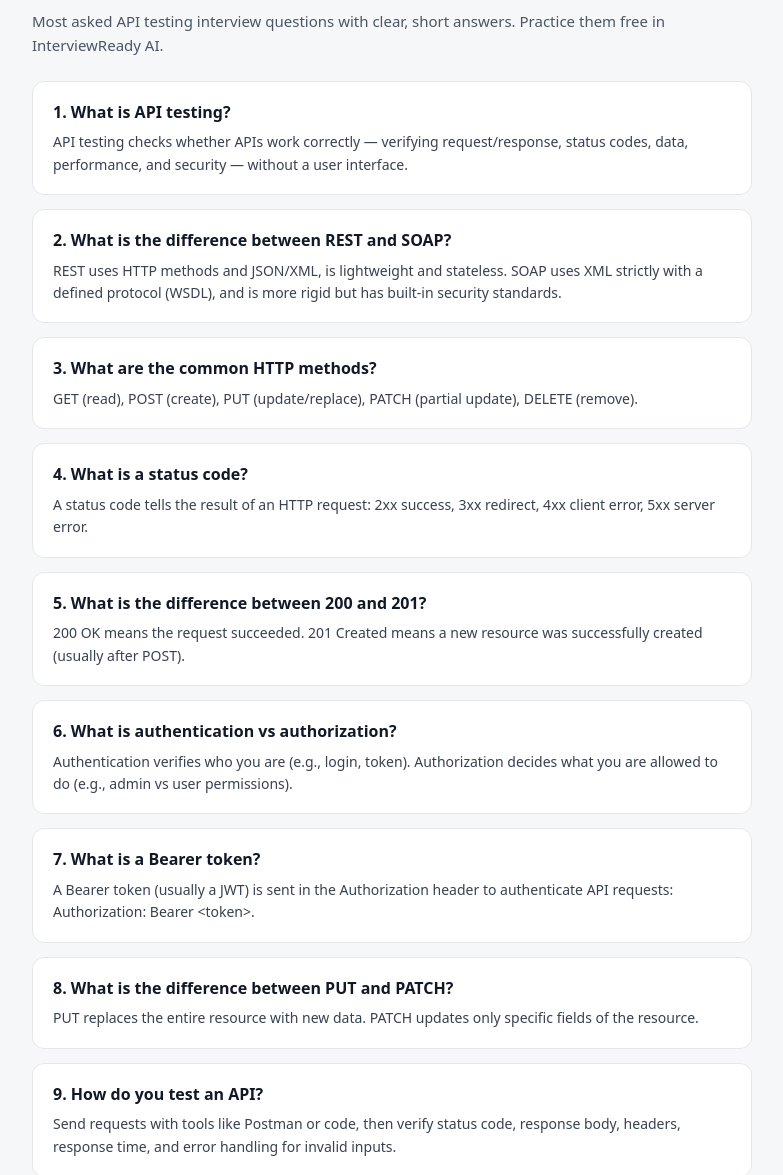
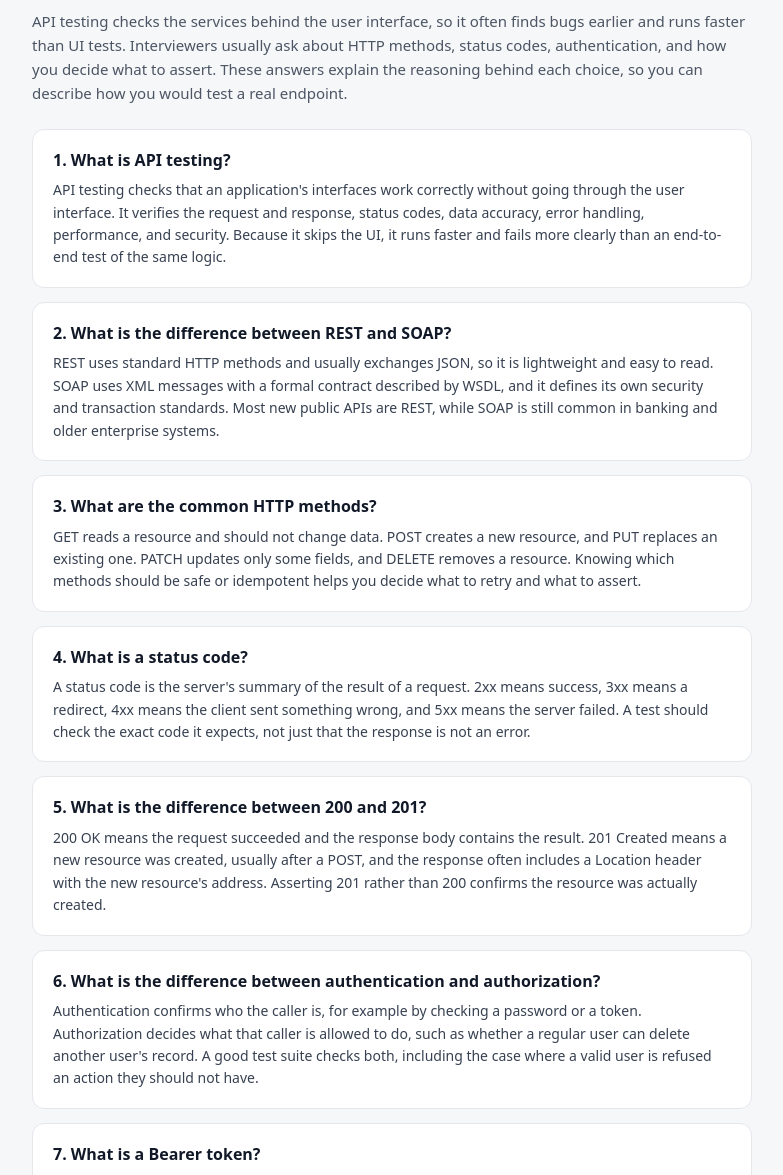
Before and after one commit to tejpalchannel/interviewready-ai, a plain HTML site: page api-testing-interview-questions.html in a window 1280 px wide. Shown: the part 125-1300 px from the top of the page, without its empty margins (248-1031 px from the left). Drawn offline with Linux system fonts and the light colour scheme.

Commit message:
Revise API testing interview questions and metadata
Updated the API testing interview questions page with enhanced descriptions and canonical link.

```diff
--- a/api-testing-interview-questions.html
+++ b/api-testing-interview-questions.html
@@ -3,9 +3,9 @@
 <head>
 <meta charset="UTF-8"/>
 <meta name="viewport" content="width=device-width, initial-scale=1.0"/>
-  <link rel="canonical" href="https://tejpalchannel.github.io/interviewready-ai/api-testing-interview-questions.html" />
 <title>Top 10 API Testing Interview Questions and Answers (2026)</title>
-<meta name="description" content="Most asked API testing interview questions with clear, short answers. Practice them free in InterviewReady AI."/>
+<meta name="description" content="Most asked API testing interview questions with clear answers on HTTP methods, status codes, authentication, PUT vs PATCH, and contract testing."/>
+<link rel="canonical" href="https://tejpalchannel.github.io/interviewready-ai/api-testing-interview-questions.html"/>
 <style>
 *{margin:0;padding:0;box-sizing:border-box;font-family:system-ui,-apple-system,"Segoe UI",Roboto,sans-serif}
 body{background:#f6f7f9;color:#111827;line-height:1.6}
@@ -24,17 +24,27 @@ footer{margin-top:40px;font-size:12px;color:#9ca3af;text-align:center}
 <body>
 <div class="wrap">
 <h1>Top 10 API Testing Interview Questions and Answers (2026)</h1>
-<p class="intro">Most asked API testing interview questions with clear, short answers. Practice them free in InterviewReady AI.</p>
-<div class="qa"><h3>1. What is API testing?</h3><p>API testing checks whether APIs work correctly — verifying request/response, status codes, data, performance, and security — without a user interface.</p></div>
-<div class="qa"><h3>2. What is the difference between REST and SOAP?</h3><p>REST uses HTTP methods and JSON/XML, is lightweight and stateless. SOAP uses XML strictly with a defined protocol (WSDL), and is more rigid but has built-in security standards.</p></div>
-<div class="qa"><h3>3. What are the common HTTP methods?</h3><p>GET (read), POST (create), PUT (update/replace), PATCH (partial update), DELETE (remove).</p></div>
-<div class="qa"><h3>4. What is a status code?</h3><p>A status code tells the result of an HTTP request: 2xx success, 3xx redirect, 4xx client error, 5xx server error.</p></div>
-<div class="qa"><h3>5. What is the difference between 200 and 201?</h3><p>200 OK means the request succeeded. 201 Created means a new resource was successfully created (usually after POST).</p></div>
-<div class="qa"><h3>6. What is authentication vs authorization?</h3><p>Authentication verifies who you are (e.g., login, token). Authorization decides what you are allowed to do (e.g., admin vs user permissions).</p></div>
-<div class="qa"><h3>7. What is a Bearer token?</h3><p>A Bearer token (usually a JWT) is sent in the Authorization header to authenticate API requests: Authorization: Bearer &lt;token&gt;.</p></div>
-<div class="qa"><h3>8. What is the difference between PUT and PATCH?</h3><p>PUT replaces the entire resource with new data. PATCH updates only specific fields of the resource.</p></div>
-<div class="qa"><h3>9. How do you test an API?</h3><p>Send requests with tools like Postman or code, then verify status code, response body, headers, response time, and error handling for invalid inputs.</p></div>
-<div class="qa"><h3>10. What is API contract testing?</h3><p>Contract testing verifies that an API&#x27;s request/response structure matches what the consumer expects, ensuring services work together without breaking.</p></div>
+<p class="intro">API testing checks the services behind the user interface, so it often finds bugs earlier and runs faster than UI tests. Interviewers usually ask about HTTP methods, status codes, authentication, and how you decide what to assert. These answers explain the reasoning behind each choice, so you can describe how you would test a real endpoint.</p>
+
+<div class="qa"><h3>1. What is API testing?</h3><p>API testing checks that an application's interfaces work correctly without going through the user interface. It verifies the request and response, status codes, data accuracy, error handling, performance, and security. Because it skips the UI, it runs faster and fails more clearly than an end-to-end test of the same logic.</p></div>
+
+<div class="qa"><h3>2. What is the difference between REST and SOAP?</h3><p>REST uses standard HTTP methods and usually exchanges JSON, so it is lightweight and easy to read. SOAP uses XML messages with a formal contract described by WSDL, and it defines its own security and transaction standards. Most new public APIs are REST, while SOAP is still common in banking and older enterprise systems.</p></div>
+
+<div class="qa"><h3>3. What are the common HTTP methods?</h3><p>GET reads a resource and should not change data. POST creates a new resource, and PUT replaces an existing one. PATCH updates only some fields, and DELETE removes a resource. Knowing which methods should be safe or idempotent helps you decide what to retry and what to assert.</p></div>
+
+<div class="qa"><h3>4. What is a status code?</h3><p>A status code is the server's summary of the result of a request. 2xx means success, 3xx means a redirect, 4xx means the client sent something wrong, and 5xx means the server failed. A test should check the exact code it expects, not just that the response is not an error.</p></div>
+
+<div class="qa"><h3>5. What is the difference between 200 and 201?</h3><p>200 OK means the request succeeded and the response body contains the result. 201 Created means a new resource was created, usually after a POST, and the response often includes a Location header with the new resource's address. Asserting 201 rather than 200 confirms the resource was actually created.</p></div>
+
+<div class="qa"><h3>6. What is the difference between authentication and authorization?</h3><p>Authentication confirms who the caller is, for example by checking a password or a token. Authorization decides what that caller is allowed to do, such as whether a regular user can delete another user's record. A good test suite checks both, including the case where a valid user is refused an action they should not have.</p></div>
+
+<div class="qa"><h3>7. What is a Bearer token?</h3><p>A Bearer token is a credential sent in the Authorization header as Authorization: Bearer followed by the token. The server accepts whoever holds the token, so it must be sent only over HTTPS and kept out of logs. Tokens are often JWTs, which can be checked for expiry and signature.</p></div>
+
+<div class="qa"><h3>8. What is the difference between PUT and PATCH?</h3><p>PUT replaces the whole resource, so fields you leave out may be cleared or reset to defaults. PATCH changes only the fields you send and leaves the rest as they are. When testing, send a partial body to PATCH and check that the other fields did not change.</p></div>
+
+<div class="qa"><h3>9. How do you test an API?</h3><p>Start by reading the specification and listing each endpoint, its inputs, and its expected outputs. Send valid requests and check the status code, response body, headers, and response time. Then send invalid input, missing fields, and wrong credentials, and confirm the API returns clear errors without leaking internal details.</p></div>
+
+<div class="qa"><h3>10. What is API contract testing?</h3><p>Contract testing checks that the request and response shape agreed between a consumer and a provider still matches. The provider is tested against the consumer's expectations, so a change that would break a client fails the build early. It is useful in microservice systems, where many teams deploy independently.</p></div>
 
 <a class="cta" href="https://interviewready-ai.bolt.host/">Take the free API testing quiz →</a>
 <div class="chips"><a class="chip" href="https://tejpalchannel.github.io/interviewready-ai/selenium-interview-questions.html">Selenium Interview Questions and Answers</a><a class="chip" href="https://tejpalchannel.github.io/interviewready-ai/playwright-interview-questions.html">Playwright Interview Questions and Answers</a><a class="chip" href="https://tejpalchannel.github.io/interviewready-ai/java-interview-questions.html">Java Interview Questions for Automation Testers</a><a class="chip" href="https://tejpalchannel.github.io/interviewready-ai/cypress-interview-questions.html">Cypress Interview Questions and Answers</a></div>
```
